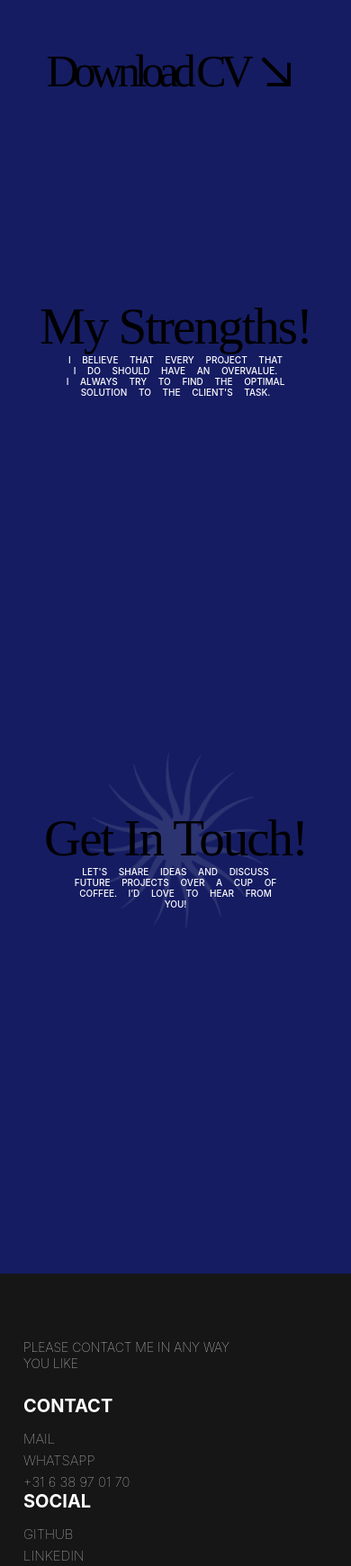
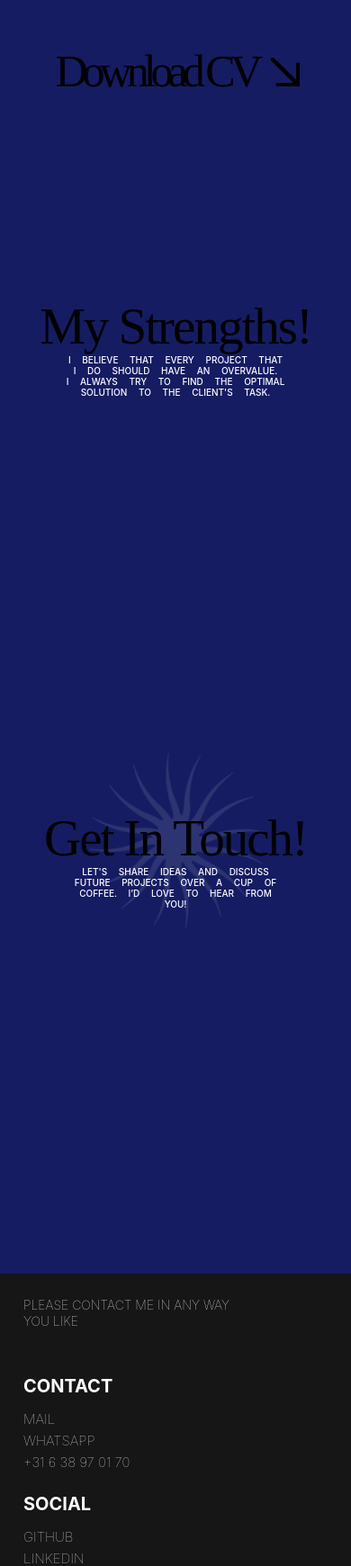
Before and after one commit to AliOthman0934/online-portfolio-web, a React (Create React App) app: page /about in a window 390 px wide. Shown: the part 4171-5912 px from the top of the page at 90% size. Built offline with nearby package versions, Linux system fonts and the light colour scheme.

Commit message:
I implemented some changes in footer and resume Css

```diff
--- a/src/Components/Footer/Footer.css
+++ b/src/Components/Footer/Footer.css
@@ -131,7 +131,7 @@
 @media (max-width: 600px) {
     .footer-container {
         flex-direction: column;
-        margin-top: 47px;
+        gap: 25px;
     }
 
     .footer{
--- a/src/Components/Resume/Resume.css
+++ b/src/Components/Resume/Resume.css
@@ -190,7 +190,7 @@ justify-content: flex-start;
     .download-cv{
         position: relative;
         top: 60px;
-        left: 18px;
+        left: 28px;
     }
 
     .download-cv a{
```
